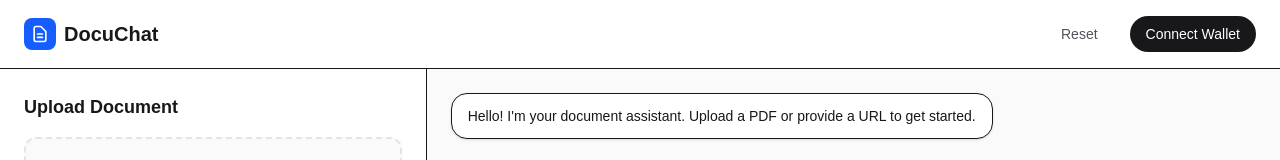
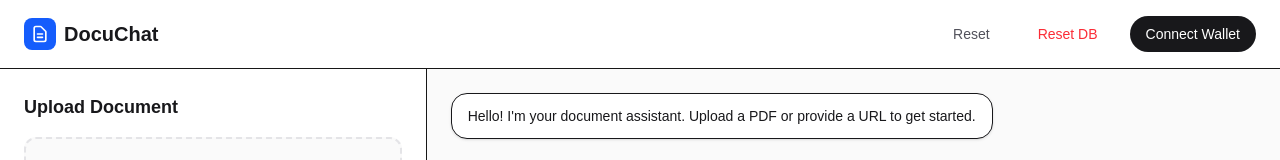
Before and after one commit to pranjalkuhikar/DocuChat, a Next.js app in the folder client/: page / in a window 1280 px wide. Shown: the top 160 px of the page. Built offline with nearby package versions, Linux system fonts and the light colour scheme.

Commit message:
feat: initialize project with RAG-based document chat interface and backend API routes

```diff
--- a/client/app/page.tsx
+++ b/client/app/page.tsx
@@ -1,6 +1,7 @@
 "use client";
 
 import { useState, useRef, useEffect } from "react";
+import ReactMarkdown from "react-markdown";
 
 export default function Home() {
   const [url, setUrl] = useState("");
@@ -14,6 +15,7 @@ export default function Home() {
   const [input, setInput] = useState("");
   const [isUploading, setIsUploading] = useState(false);
   const [isChatting, setIsChatting] = useState(false);
+  const [isClearing, setIsClearing] = useState(false);
   const [status, setStatus] = useState("");
   const [activeDoc, setActiveDoc] = useState<string | null>(null);
 
@@ -37,6 +39,31 @@ export default function Home() {
     setActiveDoc(null);
     setStatus("");
     setUrl("");
+  };
+
+  const resetDB = async () => {
+    if (!confirm("Delete all vectors from Pinecone? This cannot be undone."))
+      return;
+    setIsClearing(true);
+    setStatus("Clearing database...");
+    try {
+      const res = await fetch("http://localhost:3001/api/clear", {
+        method: "DELETE",
+      });
+      if (res.ok) {
+        setStatus("Database cleared ✅");
+        resetSession();
+      } else {
+        const data = await res.json();
+        setStatus(`Error: ${data.error}`);
+      }
+    } catch (error) {
+      setStatus(
+        `Failed to clear DB. ${error instanceof Error ? error.message : String(error)}`,
+      );
+    } finally {
+      setIsClearing(false);
+    }
   };
 
   const handleFileUpload = async (e: React.ChangeEvent<HTMLInputElement>) => {
@@ -188,6 +215,13 @@ export default function Home() {
           >
             Reset
           </button>
+          <button
+            onClick={resetDB}
+            disabled={isClearing}
+            className="px-4 py-2 text-sm font-medium text-red-500 hover:text-red-700 dark:text-red-400 dark:hover:text-red-300 transition-colors disabled:opacity-50"
+          >
+            {isClearing ? "Clearing..." : "Reset DB"}
+          </button>
           <button className="px-4 py-2 text-sm font-medium text-white bg-zinc-900 rounded-full hover:bg-zinc-800 dark:bg-zinc-50 dark:text-zinc-900 dark:hover:bg-zinc-200 transition-colors">
             Connect Wallet
           </button>
@@ -294,11 +328,53 @@ export default function Home() {
                       : "bg-white text-zinc-900 dark:bg-zinc-800 dark:text-zinc-50 border dark:border-zinc-700 shadow-sm"
                   }`}
                 >
-                  {msg.content
-                    .split("**")
-                    .map((part, index) =>
-                      index % 2 === 1 ? <b key={index}>{part}</b> : part,
-                    )}
+                  {msg.role === "user" ? (
+                    msg.content
+                  ) : (
+                    <ReactMarkdown
+                      components={{
+                        p: ({ children }) => (
+                          <p className="mb-2 last:mb-0">{children}</p>
+                        ),
+                        ul: ({ children }) => (
+                          <ul className="list-disc pl-4 mb-2 space-y-1">
+                            {children}
+                          </ul>
+                        ),
+                        ol: ({ children }) => (
+                          <ol className="list-decimal pl-4 mb-2 space-y-1">
+                            {children}
+                          </ol>
+                        ),
+                        li: ({ children }) => (
+                          <li className="leading-relaxed">{children}</li>
+                        ),
+                        strong: ({ children }) => (
+                          <strong className="font-semibold">{children}</strong>
+                        ),
+                        h1: ({ children }) => (
+                          <h1 className="text-base font-bold mb-2">
+                            {children}
+                          </h1>
+                        ),
+                        h2: ({ children }) => (
+                          <h2 className="text-sm font-bold mb-1">{children}</h2>
+                        ),
+                        h3: ({ children }) => (
+                          <h3 className="text-sm font-semibold mb-1">
+                            {children}
+                          </h3>
+                        ),
+                        code: ({ children }) => (
+                          <code className="bg-zinc-100 dark:bg-zinc-700 px-1 py-0.5 rounded text-xs font-mono">
+                            {children}
+                          </code>
+                        ),
+                      }}
+                    >
+                      {msg.content}
+                    </ReactMarkdown>
+                  )}
                 </div>
               </div>
             ))}
```
